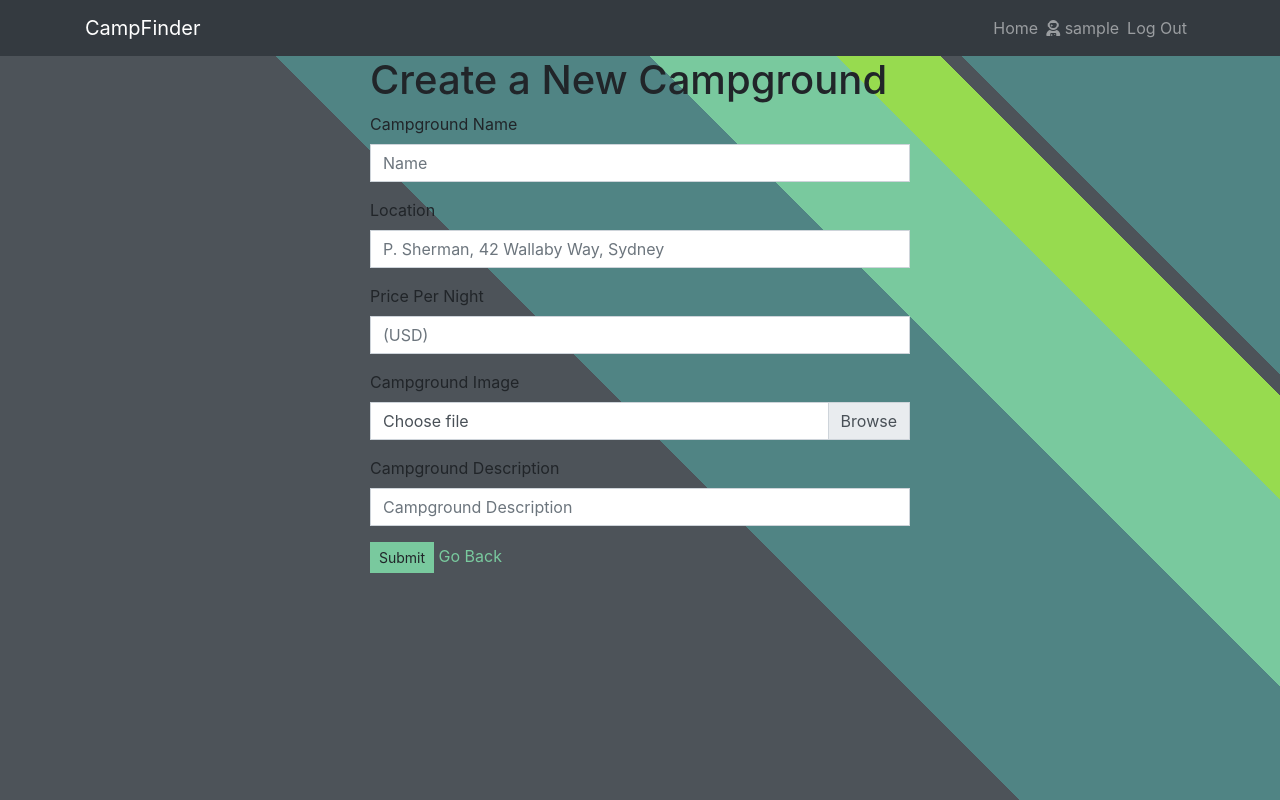
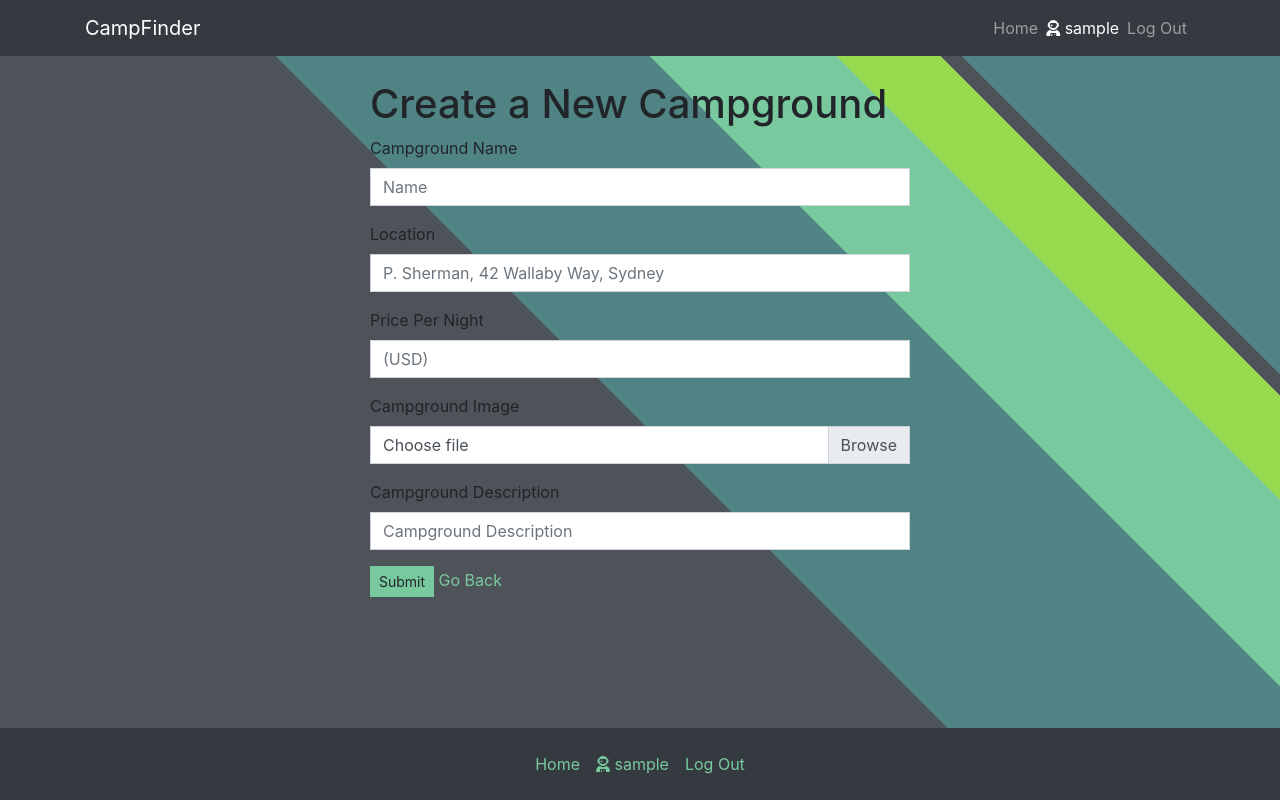
Before and after one commit to joshmakar/yelp-camp, a Node server app: page /campgrounds/new in a window 1280 px wide. Run offline with Node 20, Linux system fonts and the light colour scheme; the visitor is signed in with stand-in values (Sample User, id 1); some libraries are stand-ins or nearby versions.

Commit message:
Improve layout

```diff
--- a/views/partials/footer.ejs
+++ b/views/partials/footer.ejs
@@ -1,4 +1,34 @@
   </div>
+
+<footer class="nav-footer bg-dark mt-auto">
+  <ul class="nav justify-content-center">
+      <li class="nav-item <%= typeof page !== 'undefined' && page === 'campgrounds' ? 'active' : '' %>">
+          <a class="nav-link" href="/campgrounds">Home <span class="sr-only">(current)</span></a>
+        </li>
+        <% if(typeof currentUser === 'undefined'){ %>
+          <li class="nav-item <%= typeof page !== 'undefined' && page === 'login' ? 'active' : '' %>">
+            <a class="nav-link" href="/login">Log In</a>
+          </li>
+          <li class="nav-item <%= typeof page !== 'undefined' && page === 'register' ? 'active' : '' %>">
+            <a class="nav-link" href="/register">Sign Up</a>
+          </li>
+        <% } else { %>
+          <li class="navbar-text">
+            <a href="/users/<%= currentUser._id %>">
+            <% if (currentUser.isAdmin) { %>
+              <i class="fas fa-user-astronaut"></i>
+            <% } else { %>
+              <i class="fas fa-user"></i>
+            <% } %>
+              <%= currentUser.username %></a>
+          </li>
+          <li class="nav-item">
+            <a class="nav-link" href="/logout">Log Out</a>
+          </li>
+        <% } %>
+      </ul>
+    </ul>
+</footer>
 
   <!-- JQuery -->
   <script
--- a/views/partials/header.ejs
+++ b/views/partials/header.ejs
@@ -12,7 +12,7 @@
   <link rel="stylesheet" href="/css/app.css">
 </head>
 <body>
-  <nav class="navbar navbar-expand-lg navbar-dark bg-dark fixed-top">
+  <nav class="navbar navbar-expand-md navbar-dark bg-dark fixed-top">
     <div class="container">
       <a class="navbar-brand" href="/campgrounds">CampFinder</a>
       <button class="navbar-toggler" type="button" data-toggle="collapse" data-target="#navbarSupportedContent" aria-controls="navbarSupportedContent" aria-expanded="false" aria-label="Toggle navigation">
@@ -33,12 +33,13 @@
             </li>
           <% } else { %>
             <li class="navbar-text">
+              <a href="/users/<%= currentUser._id %>">
               <% if (currentUser.isAdmin) { %>
                 <i class="fas fa-user-astronaut"></i>
               <% } else { %>
                 <i class="fas fa-user"></i>
               <% } %>
-                <%= currentUser.username %>
+                <%= currentUser.username %></a>
             </li>
             <li class="nav-item">
               <a class="nav-link" href="/logout">Log Out</a>
--- a/views/partials/wrapper_head_default.ejs
+++ b/views/partials/wrapper_head_default.ejs
@@ -1,6 +1,6 @@
 <% include header %>
 
-  <div class="container">
+  <div class="container pt-3 pt-md-4">
     <% if (error && error[0]) { %>
       <div class="alert alert-danger" role="alert"><%- error %></div>
     <% } %>
```
Also changed, not shown: views/campgrounds/show.ejs (+8 -12 lines).
